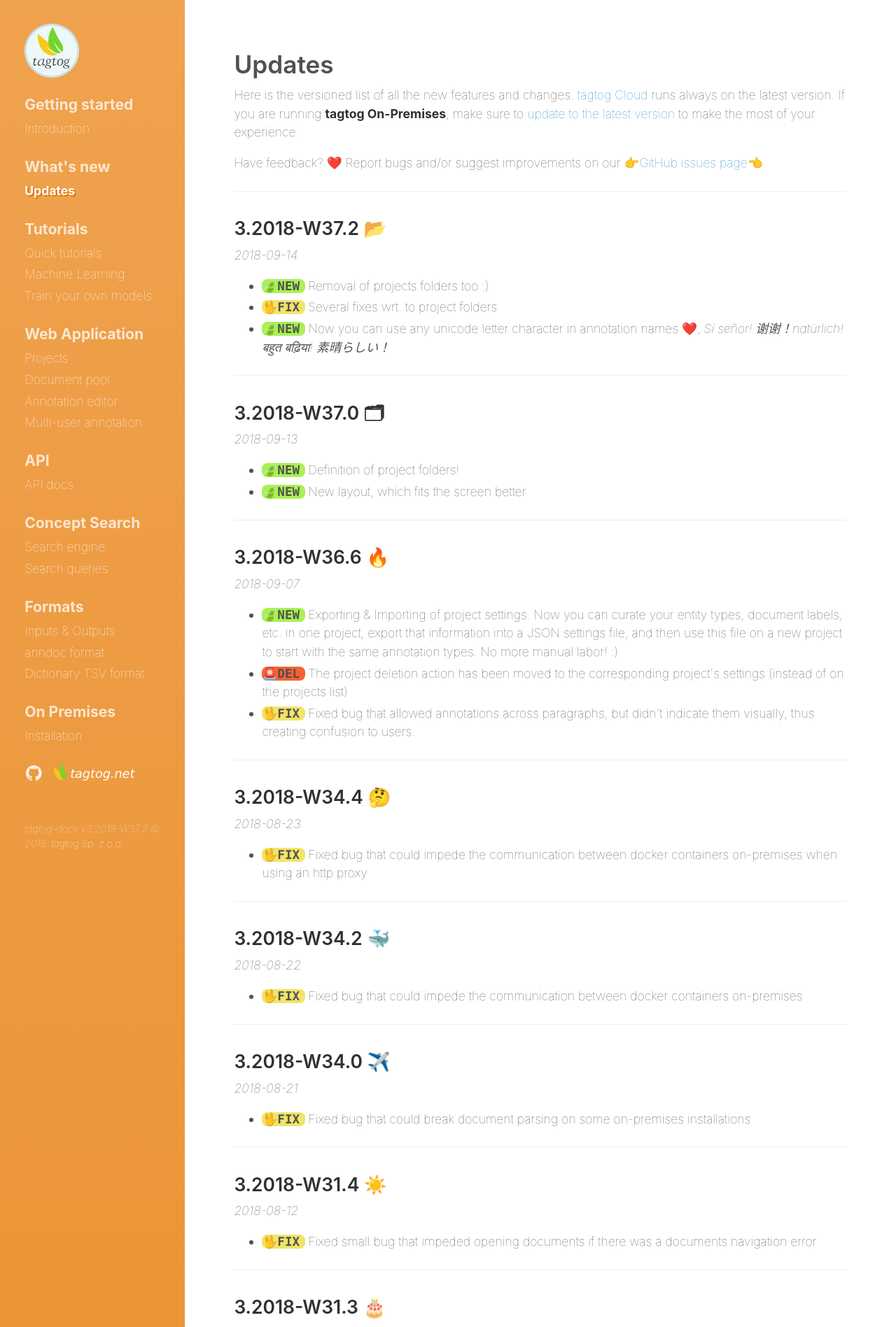
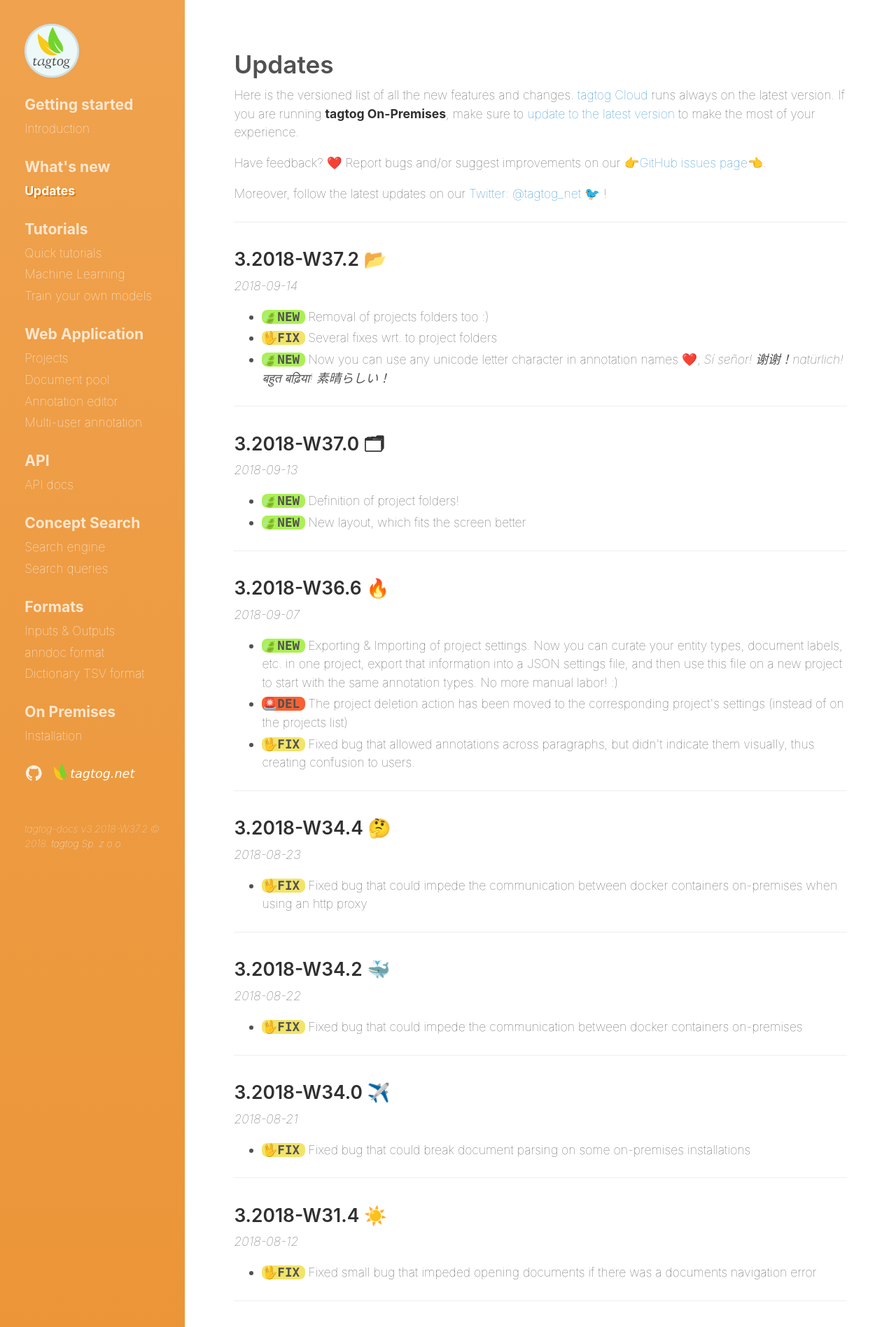
Before and after one commit to tagtogorg/tagtog-doc, a Jekyll site: the page built from updates.md, in a window 1280 px wide. Shown: the top 1897 px of the page at 70% size. Built offline with Jekyll 4.4.1, drawn with Linux system fonts in a browser that asks for light colours; nearby versions of some CDN libraries; emoji names are drawn with the system emoji font.

Commit message:
link to twitter

```diff
--- a/updates.md
+++ b/updates.md
@@ -9,6 +9,8 @@ notoc: true
 Here is the versioned list of all the new features and changes. [tagtog Cloud](https://www.tagtog.net) runs always on the latest version. If you are running **tagtog On-Premises**, make sure to [update to the latest version](on_premises_README.html) to make the most of your experience.
 
 Have feedback? :heart: Report bugs and/or suggest improvements on our [:point_right:GitHub issues page:point_left:](https://github.com/tagtog/tagtog-doc/issues).
+
+Moreover, follow the latest updates on our [Twitter: @tagtog_net 🐦](https://twitter.com/tagtog_net) !
 
 ---
 
```
